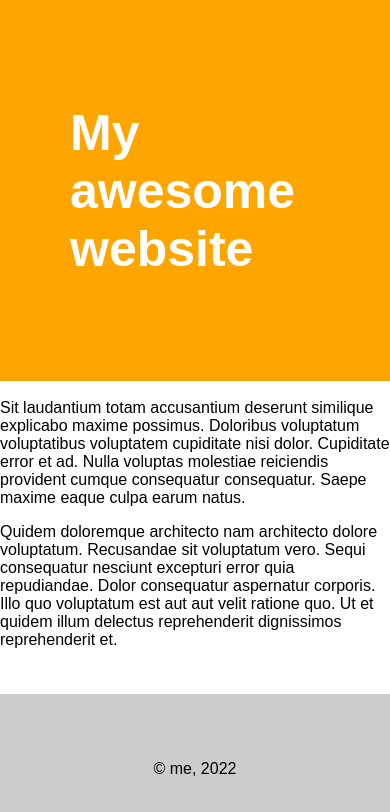
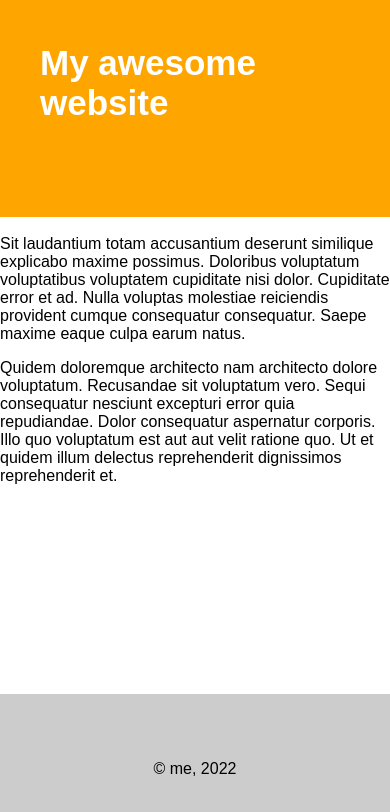
Before and after one commit to kuba-orlik/temp-website, a plain HTML site: page index.html in a window 390 px wide. Drawn offline with Linux system fonts and the light colour scheme.

Commit message:
Priority

```diff
--- a/index.html
+++ b/index.html
@@ -8,12 +8,12 @@
 		 p { max-width: 600px; margin: auto; margin-bottom: 1rem;}
 		 @media (max-width: 700px){
 			 .navbar {
-				 padding-top: 20px;
-				 padding-left: 40px;
+				 padding-top: 20px!important;
+				 padding-left: 40px!important;
 			 }
 
 			 .navbar h1 {
-				 font-size: 35px;
+				 font-size: 35px!important;
 			 }
 		 }
 		</style>
```
